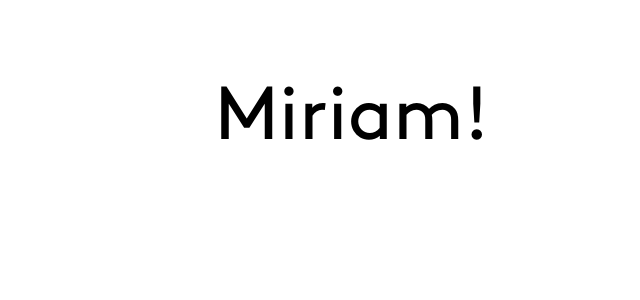
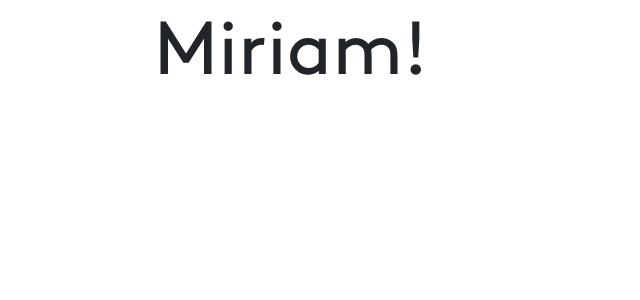
Before and after one commit to kurtwoerpel/miriam, a React (Create React App) app: page / in a window 1280 px wide. Shown: the top 300 px of the page, without its empty margins (288-928 px from the left). Built offline with nearby package versions, Linux system fonts and the light colour scheme.

Commit message:
adds bootstrap

```diff
--- a/package.json
+++ b/package.json
@@ -6,6 +6,7 @@
     "@testing-library/jest-dom": "^4.2.4",
     "@testing-library/react": "^9.3.2",
     "@testing-library/user-event": "^7.1.2",
+    "bootstrap": "^4.5.0",
     "react": "^16.13.1",
     "react-dom": "^16.13.1",
     "react-scripts": "3.4.1"
--- a/src/App.css
+++ b/src/App.css
@@ -1,10 +1,6 @@
 .App {
    font-family:'BrownPro', sans-serif;
    font-size:24px;
-}
-
-.text-center{
-  text-align: center;
 }
 
 /* Global Font Sizes */
--- a/src/App.js
+++ b/src/App.js
@@ -5,7 +5,7 @@ function App() {
   return (
     <div className="App">
       <header className="App-header">
-        <p className='text-large text-center'>
+        <p className='text-large col-md-4 offset-md-4'>
           Miriam!
         </p>
 
--- a/src/index.js
+++ b/src/index.js
@@ -1,5 +1,6 @@
 import React from 'react';
 import ReactDOM from 'react-dom';
+import 'bootstrap/dist/css/bootstrap.css';
 import './index.css';
 import App from './App';
 import * as serviceWorker from './serviceWorker';
```
Also changed, not shown: 1 other file (tests, documents, lock files or other folders).
